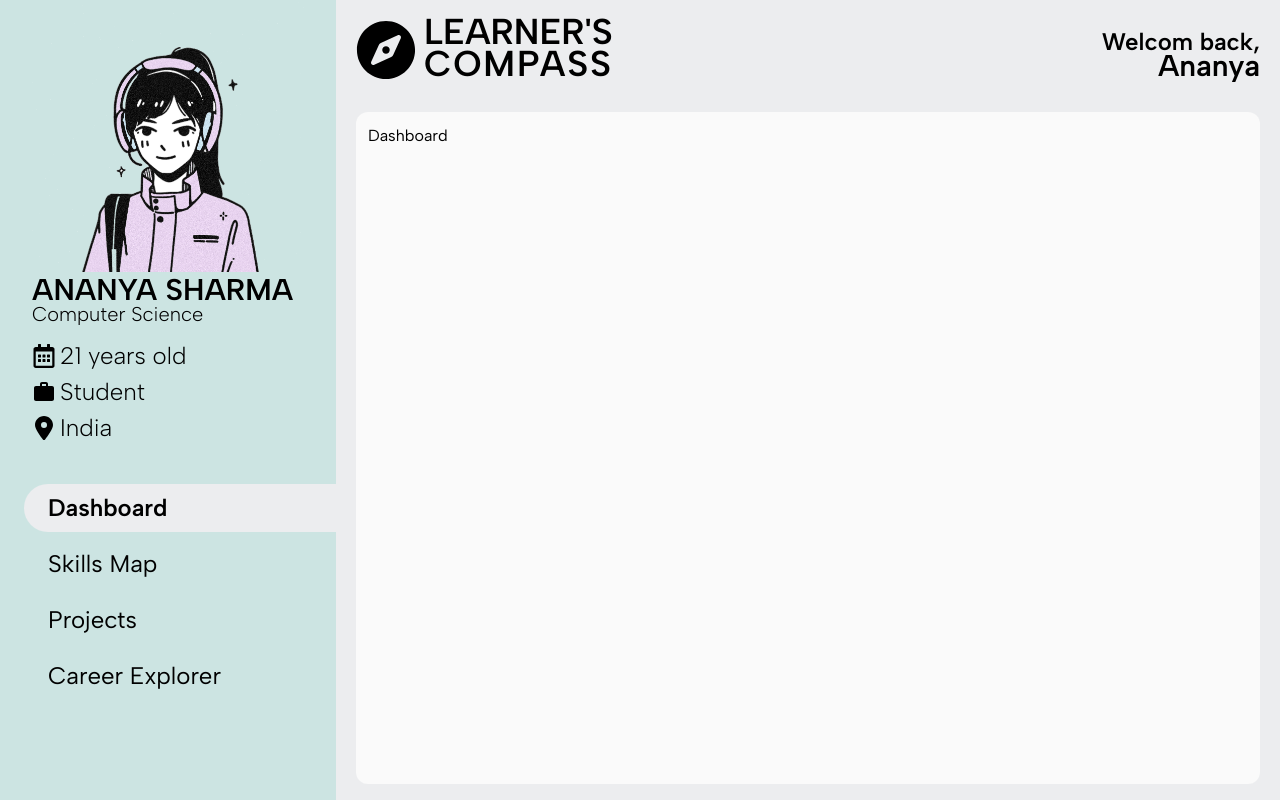
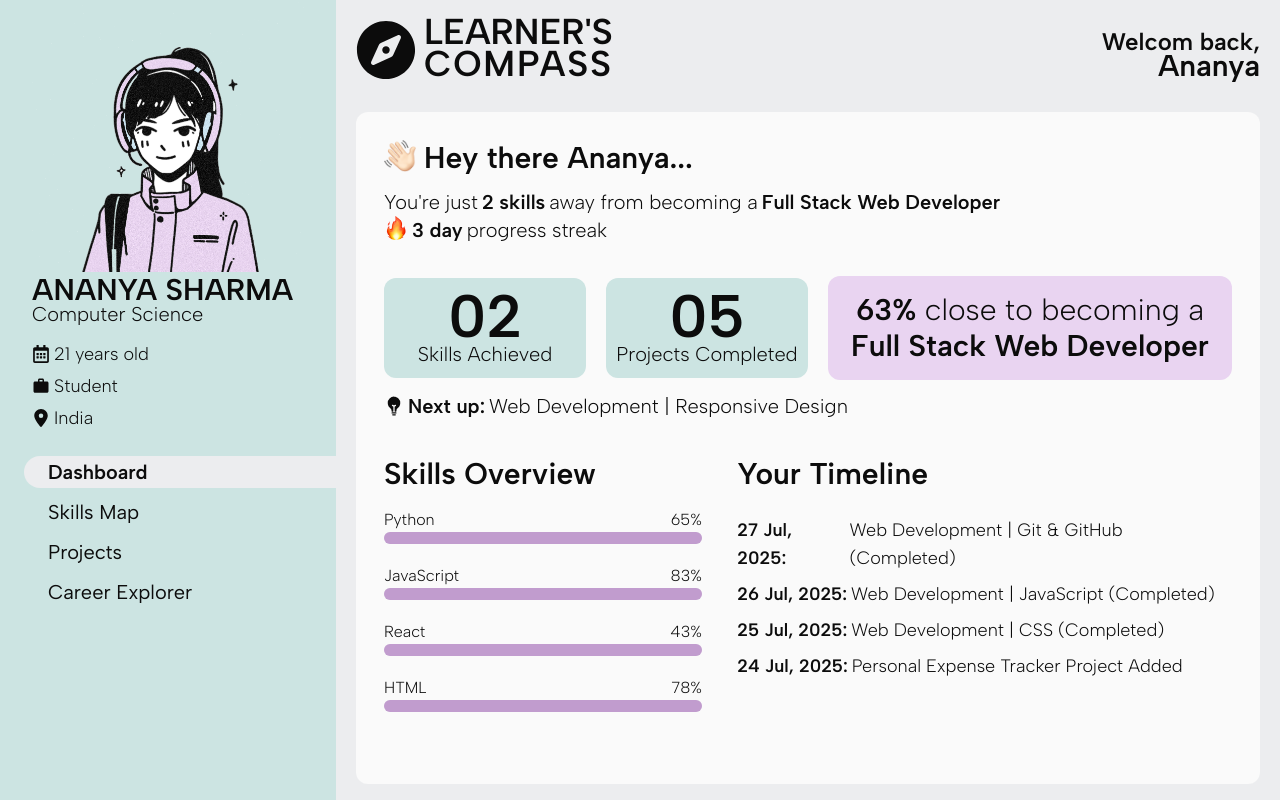
Before and after one commit to gaurav1-9/osmosis_round2, a React (Vite) app: page / in a window 1280 px wide. Built offline with nearby package versions, Linux system fonts and the light colour scheme.

Commit message:
dashboard UI done

```diff
--- a/src/Components/MainContent.jsx
+++ b/src/Components/MainContent.jsx
@@ -7,7 +7,7 @@ import SkillsMap from "./Navigation/SkillsMap"
 const MainContent = ({ navigation }) => {
     return (
         <div className="w-full min-h-screen lg:pl-89 px-5 pt-28 py-4">
-            <div className="hidden lg:flex w-full min-h-full bg-whiteSmoke p-3 rounded-xl">
+            <div className="hidden lg:flex w-full min-h-full bg-whiteSmoke p-7 rounded-xl text-night">
                 {
                     (navigation === 0)
                         ? <Dashboard />
--- a/src/Components/Navigation/Dashboard.jsx
+++ b/src/Components/Navigation/Dashboard.jsx
@@ -1,8 +1,94 @@
-import React from 'react'
+import { name } from '../../Data/userInfo.json';
+import dashboardData from '../../Data/dashboardData.json';
+import { IoBulb } from "react-icons/io5";
 
 const Dashboard = () => {
   return (
-    <div>Dashboard</div>
+    <div className='w-full flex flex-col'>
+      <p className='flex text-3xl min-[1920px]:text-5xl font-semibold gap-2'>
+        <img src="/waving-hand_light-skin-tone.png" alt="" className='w-8 h-8 min-[1920px]:w-12 min-[1920px]:h-12' draggable="false" />
+        <span>{`Hey there ${name.split(' ')[0]}...`}</span>
+      </p>
+
+      <div className="mt-3 min-[1920px]:mt-6">
+        <p className='flex min-[1920px]:text-3xl text-xl font-light gap-1'>
+          <span>You're just</span>
+          <span className='font-semibold'>{`${dashboardData.statistics.head[0]} skills`}</span>
+          <span>away from becoming a</span>
+          <span className='font-semibold'>{dashboardData.statistics.head[1]}</span>
+        </p>
+        <p className='flex min-[1920px]:text-3xl text-xl font-light gap-1'>
+          <img src="/fire.png" alt="" className='w-6 h-6 min-[1920px]:w-8 min-[1920px]:h-8' draggable="false" />
+          <span className='font-semibold'>{`${dashboardData.statistics.streak} day`}</span>
+          <span>progress streak</span>
+        </p>
+      </div>
+
+      <div className='flex justify-center items-center gap-5 mt-8 min-[1920px]:mt-14 mb-3 min-[1920px]:mb-6 font-light'>
+        <p className="flex flex-col items-center justify-center flex-1/4 bg-lightCyan rounded-xl py-2 2xl:py-7">
+          <span className='font-semibold text-6xl'>{`0${dashboardData.statistics['skill-achieved']}`}</span>
+          <span className='font-light text-xl leading-4 mb-2'>Skills Achieved</span>
+        </p>
+
+        <p className="flex flex-col items-center justify-center flex-1/4 bg-lightCyan rounded-xl py-2 2xl:py-7">
+          <span className='font-semibold text-6xl'>{`0${dashboardData.statistics['projects-completed']}`}</span>
+          <span className='font-light text-xl leading-4 mb-2'>Projects Completed</span>
+        </p>
+
+        <p className="flex-2/4 bg-palePurple rounded-xl text-3xl 2xl:text-4xl py-4 2xl:py-7.5 text-center">
+          <span className='font-semibold'>{dashboardData.statistics['career-data'][0]}</span>
+          <span> close to becoming a </span><br />
+          <span className='font-semibold'>{dashboardData.statistics['career-data'][1]}</span>
+        </p>
+      </div>
+
+      <div className='flex items-center text-xl gap-1 font-light min-[1920px]:text-2xl'>
+        <IoBulb />
+        <p className='flex gap-1'>
+          <span className='font-semibold'>Next up:</span>
+          <span>{dashboardData.statistics.tip}</span>
+        </p>
+      </div>
+
+      <div className='flex min-[1920px]:mt-15 mt-9 font-light'>
+        <div className="flex flex-col flex-1/3 2xl:flex-1/2">
+          <p className='min-[1920px]:text-5xl text-3xl font-semibold mb-4'>Skills Overview</p>
+          {
+            dashboardData['skills-overview'].map((skill, index) => (
+              <div
+                key={index}
+                className='w-9/10'
+              >
+                <p className='flex justify-between'>
+                  <span>{skill.skill}</span>
+                  <span>{skill.percentage}%</span>
+                </p>
+                <div className='w-full h-3 rounded-full bg-antiFlashWhite mb-5'>
+                  <div className={`bg-thisle rounded-full w-[${skill.percentage}%] h-full`}></div>
+                </div>
+              </div>
+            ))
+          }
+        </div>
+
+        <div className="flex flex-col gap-3 flex-1/2 ">
+          <p className='min-[1920px]:text-5xl text-3xl font-semibold mb-3'>Your Timeline</p>
+          <ul className='gap-2 min-[1920px]:gap-3  flex flex-col text-lg'>
+            {
+              dashboardData.timeline.map((activity, index) => (
+                <li
+                  key={index}
+                  className='flex gap-1 min-[1920px]:text-xl '
+                >
+                  <span className='font-semibold'>{activity.date}:</span>
+                  <span>{activity.objective}</span>
+                </li>
+              ))
+            }
+          </ul>
+        </div>
+      </div>
+    </div>
   )
 }
 
--- a/src/Components/SidePanel.jsx
+++ b/src/Components/SidePanel.jsx
@@ -5,33 +5,33 @@ import { MdWork } from "react-icons/md";
 
 const SidePanel = ({ navigation, changeNavigation }) => {
     return (
-        <div className='z-50 bg-lightCyan hidden lg:flex flex-col h-screen fixed top-0 left-0 items-center'>
+        <div className='z-50 bg-lightCyan text-night hidden lg:flex flex-col h-screen fixed top-0 left-0 items-center'>
             <div className="px-8">
                 <img src={`/${userInfo.profilePic}`} alt="profilePic" className='w-68' draggable="false" />
                 <div className="flex flex-col">
                     <p className='font-semibold text-3xl uppercase'>{userInfo.name}</p>
                     <p className='font-light leading-3 text-xl mb-5'>{userInfo.degree}</p>
-                    <div className="flex items-center gap-1 font-light text-2xl mb-1">
+                    <div className="flex items-center gap-1 font-light text-lg 2xl:text-2xl mb-1">
                         <FaRegCalendarAlt />
                         <p>{`${userInfo.age} years old`}</p>
                     </div>
-                    <div className="flex items-center gap-1 font-light text-2xl mb-1">
+                    <div className="flex items-center gap-1 font-light text-lg 2xl:text-2xl mb-1">
                         <MdWork />
                         <p>{userInfo.ocupation}</p>
                     </div>
-                    <div className="flex items-center gap-1 font-light text-2xl">
+                    <div className="flex items-center gap-1 font-light text-lg 2xl:text-2xl">
                         <FaLocationDot />
                         <p>{userInfo.location}</p>
                     </div>
                 </div>
             </div>
 
-            <div className="flex flex-col w-full pl-6 text-2xl mt-10 gap-2 justify-center">
+            <div className="flex flex-col w-full pl-6 text-xl 2xl:text-2xl mt-6 2xl:mt-10 gap-2 justify-center">
                 <p
                     className={`${(navigation === 0)
                         ? 'bg-antiFlashWhite font-semibold'
                         : 'hover:bg-antiFlashWhite/40'
-                        } rounded-bl-full rounded-tl-full px-6 py-2 cursor-pointer duration-300 ease-in-out`}
+                        } rounded-bl-full rounded-tl-full px-6 py-0.5 2xl:py-2 cursor-pointer duration-300 ease-in-out`}
                     onClick={() => changeNavigation(0)}
                 >
                     Dashboard
@@ -40,7 +40,7 @@ const SidePanel = ({ navigation, changeNavigation }) => {
                     className={`${(navigation === 1)
                         ? 'bg-antiFlashWhite font-semibold'
                         : 'hover:bg-antiFlashWhite/40'
-                        } rounded-bl-full rounded-tl-full px-6 py-2 cursor-pointer duration-300 ease-in-out`}
+                        } rounded-bl-full rounded-tl-full px-6 py-0.5 2xl:py-2 cursor-pointer duration-300 ease-in-out`}
                     onClick={() => changeNavigation(1)}
                 >
                     Skills Map
@@ -49,7 +49,7 @@ const SidePanel = ({ navigation, changeNavigation }) => {
                     className={`${(navigation === 2)
                         ? 'bg-antiFlashWhite font-semibold'
                         : 'hover:bg-antiFlashWhite/40'
-                        } rounded-bl-full rounded-tl-full px-6 py-2 cursor-pointer duration-300 ease-in-out`}
+                        } rounded-bl-full rounded-tl-full px-6 py-0.5 2xl:py-2 cursor-pointer duration-300 ease-in-out`}
                     onClick={() => changeNavigation(2)}
                 >
                     Projects
@@ -58,7 +58,7 @@ const SidePanel = ({ navigation, changeNavigation }) => {
                     className={`${(navigation === 3)
                         ? 'bg-antiFlashWhite font-semibold'
                         : 'hover:bg-antiFlashWhite/40'
-                        } rounded-bl-full rounded-tl-full px-6 py-2 cursor-pointer duration-300 ease-in-out`}
+                        } rounded-bl-full rounded-tl-full px-6 py-0.5 2xl:py-2 cursor-pointer duration-300 ease-in-out`}
                     onClick={() => changeNavigation(3)}
                 >
                     Career Explorer
--- a/src/Components/TopPanel.jsx
+++ b/src/Components/TopPanel.jsx
@@ -3,7 +3,7 @@ import {name} from "../Data/userInfo.json"
 
 const TopPanel = () => {
   return (
-    <div className='flex bg-antiFlashWhite fixed top-0 w-full lg:pl-89 px-5 py-3 justify-between items-center'>
+    <div className='flex bg-antiFlashWhite text-night fixed top-0 w-full lg:pl-89 px-5 py-3 justify-between items-center'>
         <div className="flex items-center text-4xl font-semibold gap-2">
             <FaCompass  className="text-6xl"/>
             <div className="flex flex-col uppercase">
--- /dev/null
+++ b/src/Data/dashboardData.json
@@ -0,0 +1,52 @@
+{
+    "skills-overview": [
+        {
+            "skill": "Python",
+            "percentage": 65
+        },
+        {
+            "skill": "JavaScript",
+            "percentage": 83
+        },
+        {
+            "skill": "React",
+            "percentage": 43
+        },
+        {
+            "skill": "HTML",
+            "percentage": 78
+        }
+    ],
+    "timeline": [
+        {
+            "date": "27 Jul, 2025",
+            "objective": "Web Development | Git & GitHub (Completed)"
+        },
+        {
+            "date": "26 Jul, 2025",
+            "objective": "Web Development | JavaScript (Completed)"
+        },
+        {
+            "date": "25 Jul, 2025",
+            "objective": "Web Development | CSS (Completed)"
+        },
+        {
+            "date": "24 Jul, 2025",
+            "objective": "Personal Expense Tracker Project Added"
+        }
+    ],
+    "statistics": {
+        "head": [
+            "2",
+            "Full Stack Web Developer"
+        ],
+        "streak": 3,
+        "skill-achieved": 2,
+        "projects-completed": 5,
+        "career-data": [
+            "63%",
+            "Full Stack Web Developer"
+        ],
+        "tip": "Web Development | Responsive Design"
+    }
+}
```
Also changed, not shown: public/fire.png (added), public/waving-hand_light-skin-tone.png (added).
